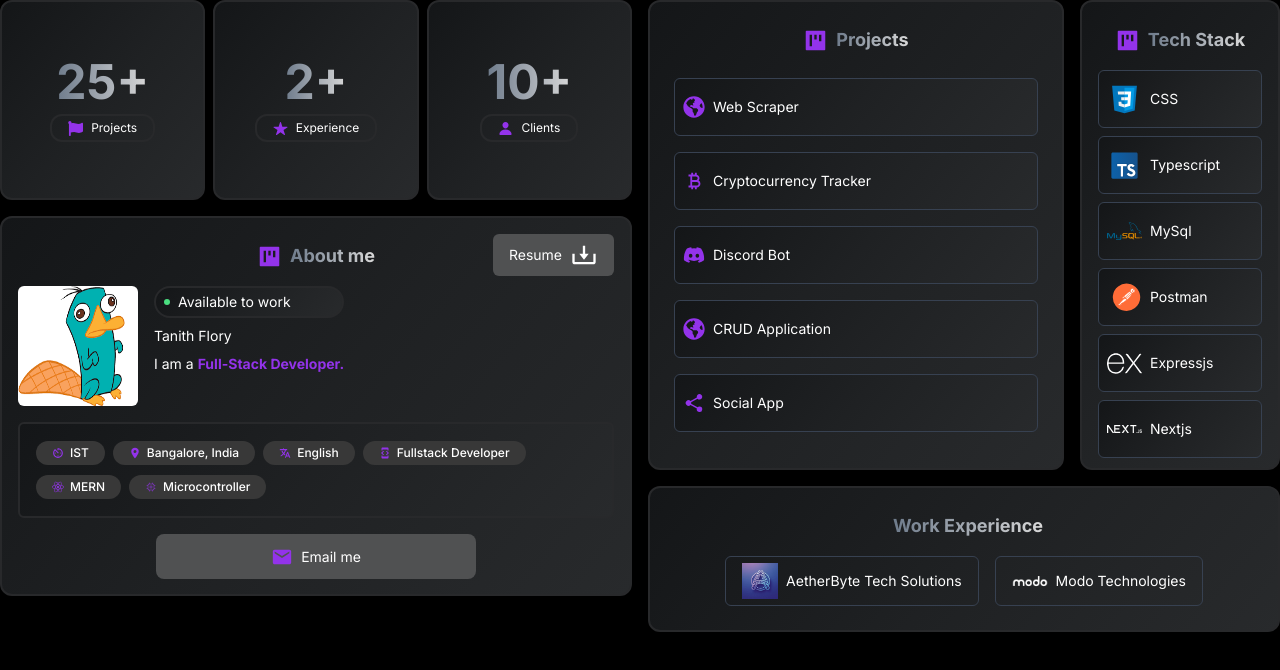
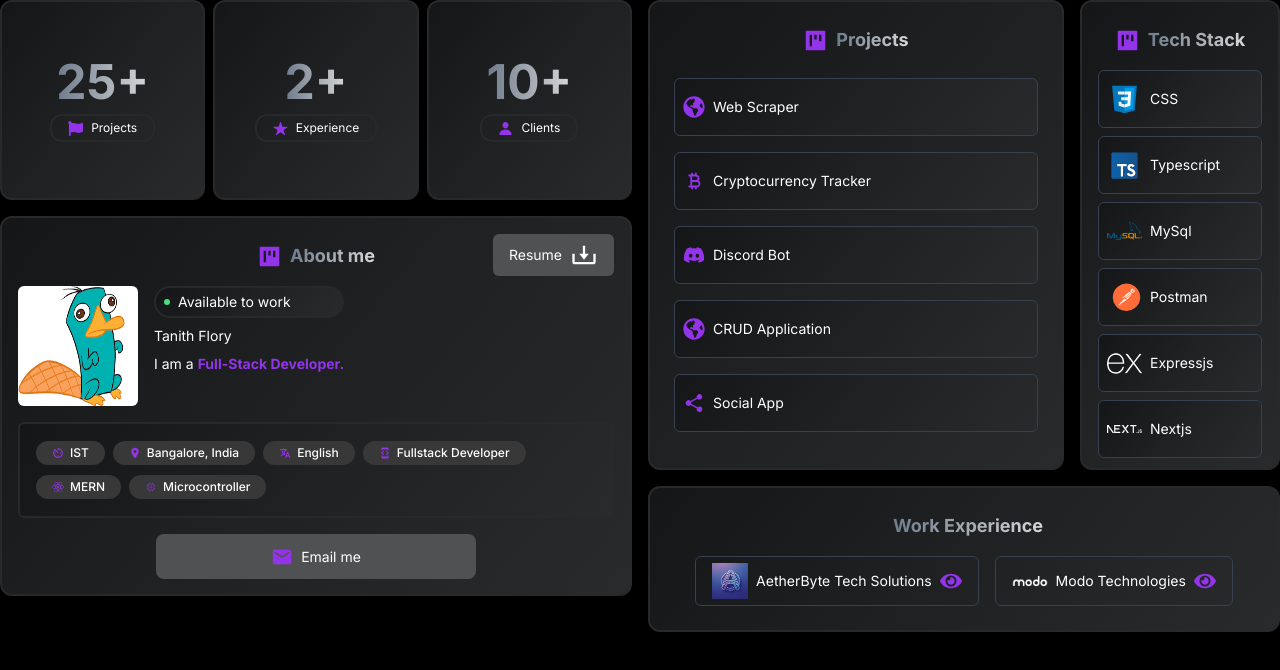
Before and after one commit to TanithFlory/personal-website, a Next.js app: page / in a window 1280 px wide. Shown: the top 670 px of the page. Built offline with nearby package versions, Linux system fonts and the light colour scheme.

Commit message:
WorkExperience view icon

```diff
--- a/app/components/WorkExperience/WorkExperienceCard.tsx
+++ b/app/components/WorkExperience/WorkExperienceCard.tsx
@@ -23,14 +23,13 @@ export default function WorkExperienceCard({
         <div>
           <Image src={logo} width={36} height={36} alt={name} />
         </div>
-        <div>{name}</div>
+        <div className="flex items-center gap-2">
+          <div>{name}</div>
+          <div>{images.View}</div>
+        </div>
       </div>
       {modalOpen ? (
-        <Modal
-          title={name}
-          icon={logo}
-          closeModalHandler={closeModal}
-        >
+        <Modal title={name} icon={logo} closeModalHandler={closeModal}>
           {children}
         </Modal>
       ) : null}
--- a/app/constants/images.tsx
+++ b/app/constants/images.tsx
@@ -1,4 +1,4 @@
-import { FaFlag } from "react-icons/fa";
+import { FaEye, FaFlag } from "react-icons/fa";
 import { IoStar } from "react-icons/io5";
 import { IoPerson } from "react-icons/io5";
 import { AiFillProject } from "react-icons/ai";
@@ -61,6 +61,7 @@ const images: Record<string, any> = {
   Developer: <MdDeveloperMode className={tagStyles} />,
   MERN: <FaReact className={tagStyles} />,
   Email: <MdEmail className={cardStyles} />,
+  View: <FaEye className={cardStyles} />,
   HTML,
   CSS,
   TailwindCSS,
```
